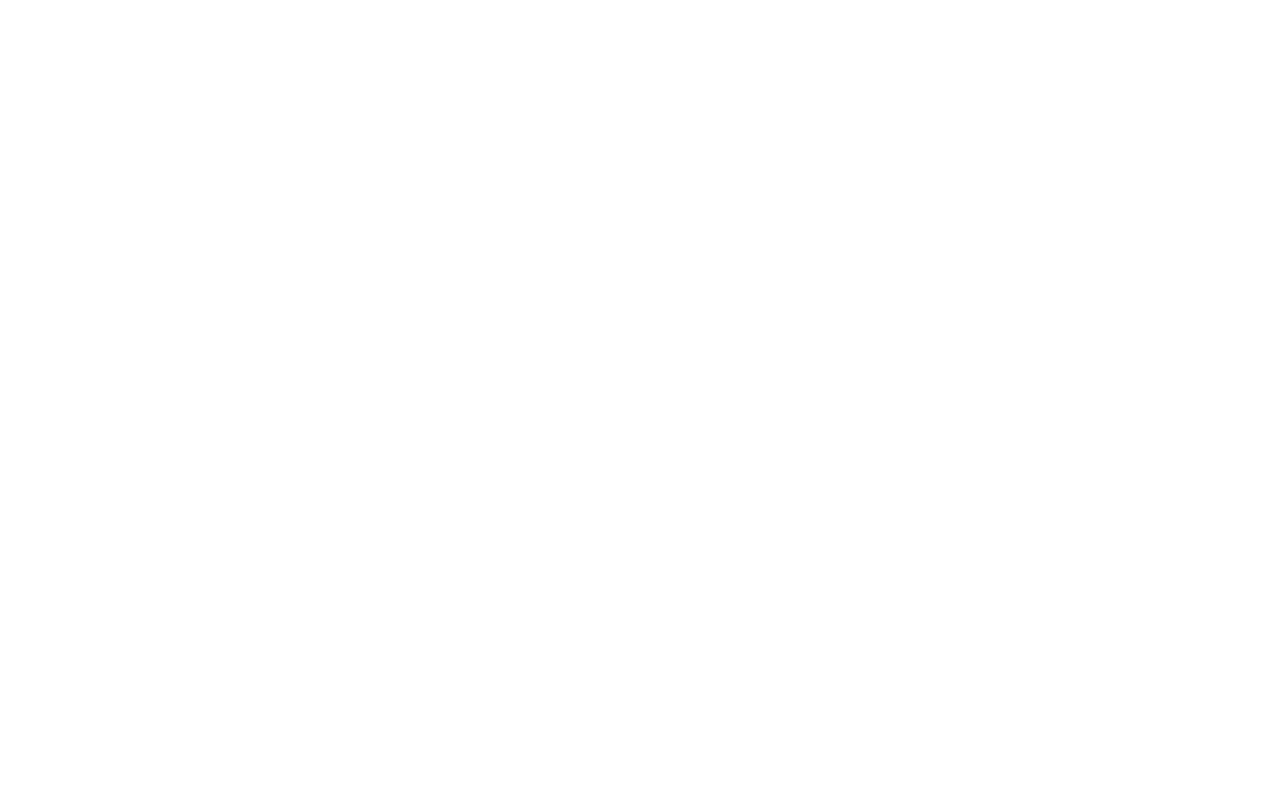
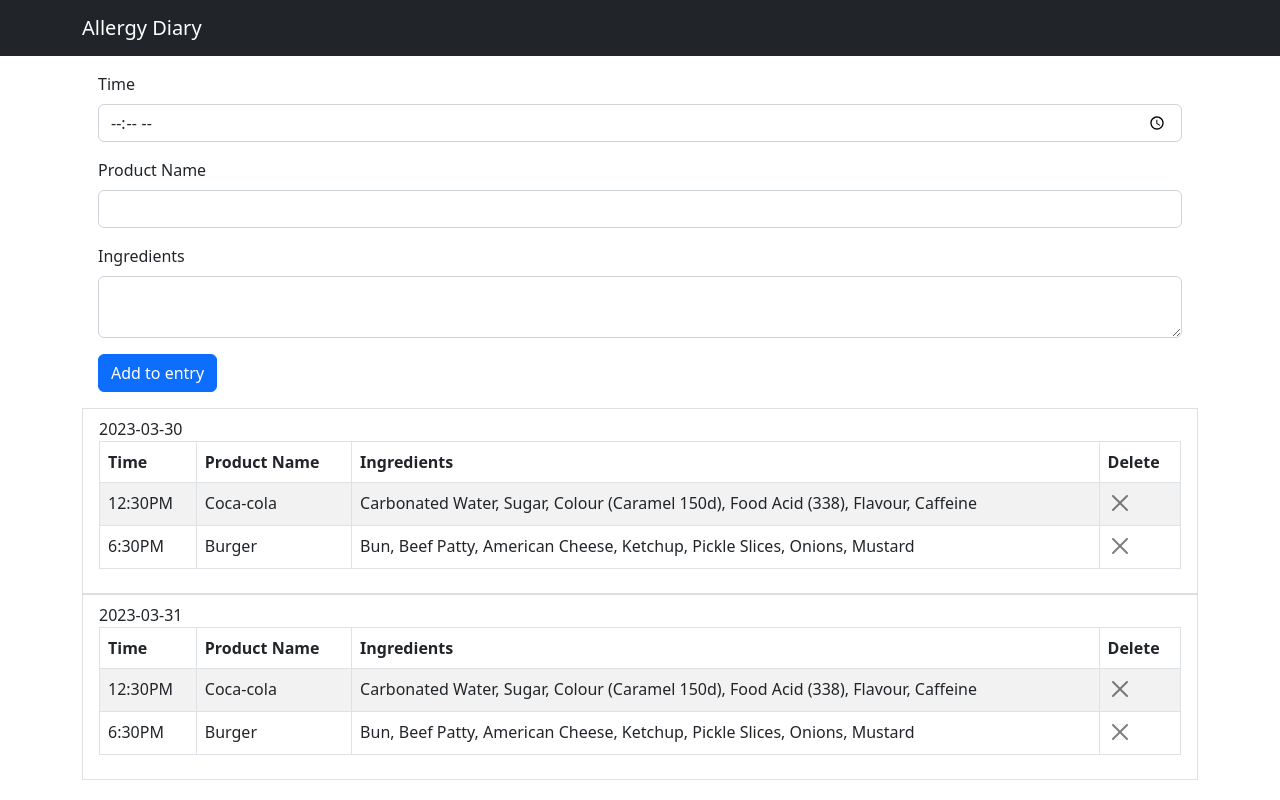
Before and after one commit to jngu-704/allergy-diary, a React (Create React App) app in the folder frontend/: page / in a window 1280 px wide. Built offline with nearby package versions, Linux system fonts and the light colour scheme.

Commit message:
frontend added Entries component to list entries

```diff
--- a/frontend/package.json
+++ b/frontend/package.json
@@ -6,7 +6,9 @@
     "@testing-library/jest-dom": "^5.16.5",
     "@testing-library/react": "^13.4.0",
     "@testing-library/user-event": "^13.5.0",
+    "bootstrap": "^5.2.3",
     "react": "^18.2.0",
+    "react-bootstrap": "^2.7.2",
     "react-dom": "^18.2.0",
     "react-scripts": "5.0.1",
     "web-vitals": "^2.1.4"
--- a/frontend/src/App.js
+++ b/frontend/src/App.js
@@ -1,7 +1,61 @@
 import "./App.css";
+import { useState } from "react";
+
+import Header from "./components/Header";
+import EntryForm from "./components/EntryForm";
+import Entries from "./components/Entries";
+
+const entries = [
+  {
+    date: "2023-03-30",
+    products: [
+      {
+        time: "12:30PM",
+        name: "Coca-cola",
+        ingredients:
+          "Carbonated Water, Sugar, Colour (Caramel 150d), Food Acid (338), Flavour, Caffeine",
+      },
+      {
+        time: "6:30PM",
+        name: "Burger",
+        ingredients:
+          "Bun, Beef Patty, American Cheese, Ketchup, Pickle Slices, Onions, Mustard",
+      },
+    ],
+  },
+  {
+    date: "2023-03-31",
+    products: [
+      {
+        time: "12:30PM",
+        name: "Coca-cola",
+        ingredients:
+          "Carbonated Water, Sugar, Colour (Caramel 150d), Food Acid (338), Flavour, Caffeine",
+      },
+      {
+        time: "6:30PM",
+        name: "Burger",
+        ingredients:
+          "Bun, Beef Patty, American Cheese, Ketchup, Pickle Slices, Onions, Mustard",
+      },
+    ],
+  },
+];
 
 function App() {
-  return <div className="App"></div>;
+  const [diaryEntries, setDiaryEntries] = useState(entries);
+
+  // function handleDeleteEntry(id) {
+
+  // }
+
+  return (
+    <>
+      <Header />
+      <EntryForm />
+      <Entries diaryEntries={diaryEntries} />
+    </>
+  );
 }
 
 export default App;
--- /dev/null
+++ b/frontend/src/components/Entries.js
@@ -0,0 +1,40 @@
+import React from "react";
+import Table from "react-bootstrap/Table";
+import CloseButton from "react-bootstrap/CloseButton";
+import ListGroup from "react-bootstrap/ListGroup";
+import Container from "react-bootstrap/esm/Container";
+
+export default function Entries({ diaryEntries }) {
+  const listEntries = diaryEntries.map((entry) => {
+    const listProducts = entry.products.map((product) => (
+      <tr>
+        <td>{product.time}</td>
+        <td>{product.name}</td>
+        <td>{product.ingredients}</td>
+        <td className="align-items-center">
+          <CloseButton />
+        </td>
+      </tr>
+    ));
+    return (
+      <Container className="m-auto">
+        <ListGroup.Item key={entry.date}>
+          {entry.date}
+          <Table striped bordered hover>
+            <thead>
+              <tr>
+                <th>Time</th>
+                <th>Product Name</th>
+                <th>Ingredients</th>
+                <th>Delete</th>
+              </tr>
+            </thead>
+            <tbody>{listProducts}</tbody>
+          </Table>
+        </ListGroup.Item>
+      </Container>
+    );
+  });
+
+  return <ListGroup>{listEntries}</ListGroup>;
+}
--- /dev/null
+++ b/frontend/src/components/EntryForm.js
@@ -0,0 +1,24 @@
+import React from "react";
+import Form from "react-bootstrap/Form";
+import Button from "react-bootstrap/Button";
+import Container from "react-bootstrap/esm/Container";
+
+export default function EntryForm() {
+  return (
+    <Container className="m-auto">
+      <Form className="m-3">
+        <Form.Group className="mb-3" controlId="formBasicEntry">
+          <Form.Label>Time</Form.Label>
+          <Form.Control className="mb-3" type="time" />
+          <Form.Label>Product Name</Form.Label>
+          <Form.Control className="mb-3" type="text" />
+          <Form.Label>Ingredients</Form.Label>
+          <Form.Control className="mb-3" as="textarea" />
+        </Form.Group>
+        <Button variant="primary" type="submit">
+          Add to entry
+        </Button>
+      </Form>
+    </Container>
+  );
+}
--- /dev/null
+++ b/frontend/src/components/Header.js
@@ -0,0 +1,10 @@
+import React from "react";
+import NavigationBar from "./NavigationBar";
+
+export default function Header() {
+  return (
+    <>
+      <NavigationBar />
+    </>
+  );
+}
--- /dev/null
+++ b/frontend/src/components/NavigationBar.js
@@ -0,0 +1,20 @@
+import Container from "react-bootstrap/Container";
+import Nav from "react-bootstrap/Nav";
+import Navbar from "react-bootstrap/Navbar";
+//import NavDropdown from "react-bootstrap/NavDropdown";
+
+function NavigationBar() {
+  return (
+    <Navbar className="m-auto" bg="dark" variant="dark">
+      <Container>
+        <Navbar.Brand href="#home">Allergy Diary</Navbar.Brand>
+        <Navbar.Toggle aria-controls="basic-navbar-nav" />
+        <Navbar.Collapse id="basic-navbar-nav">
+          <Nav className="me-auto"></Nav>s
+        </Navbar.Collapse>
+      </Container>
+    </Navbar>
+  );
+}
+
+export default NavigationBar;
--- a/frontend/src/index.js
+++ b/frontend/src/index.js
@@ -2,6 +2,7 @@
 import ReactDOM from "react-dom/client";
 import "./index.css";
 import App from "./App";
+import "bootstrap/dist/css/bootstrap.min.css";
 
 const root = ReactDOM.createRoot(document.getElementById("root"));
 root.render(
```
Also changed, not shown: 1 other file (tests, documents, lock files or other folders).
